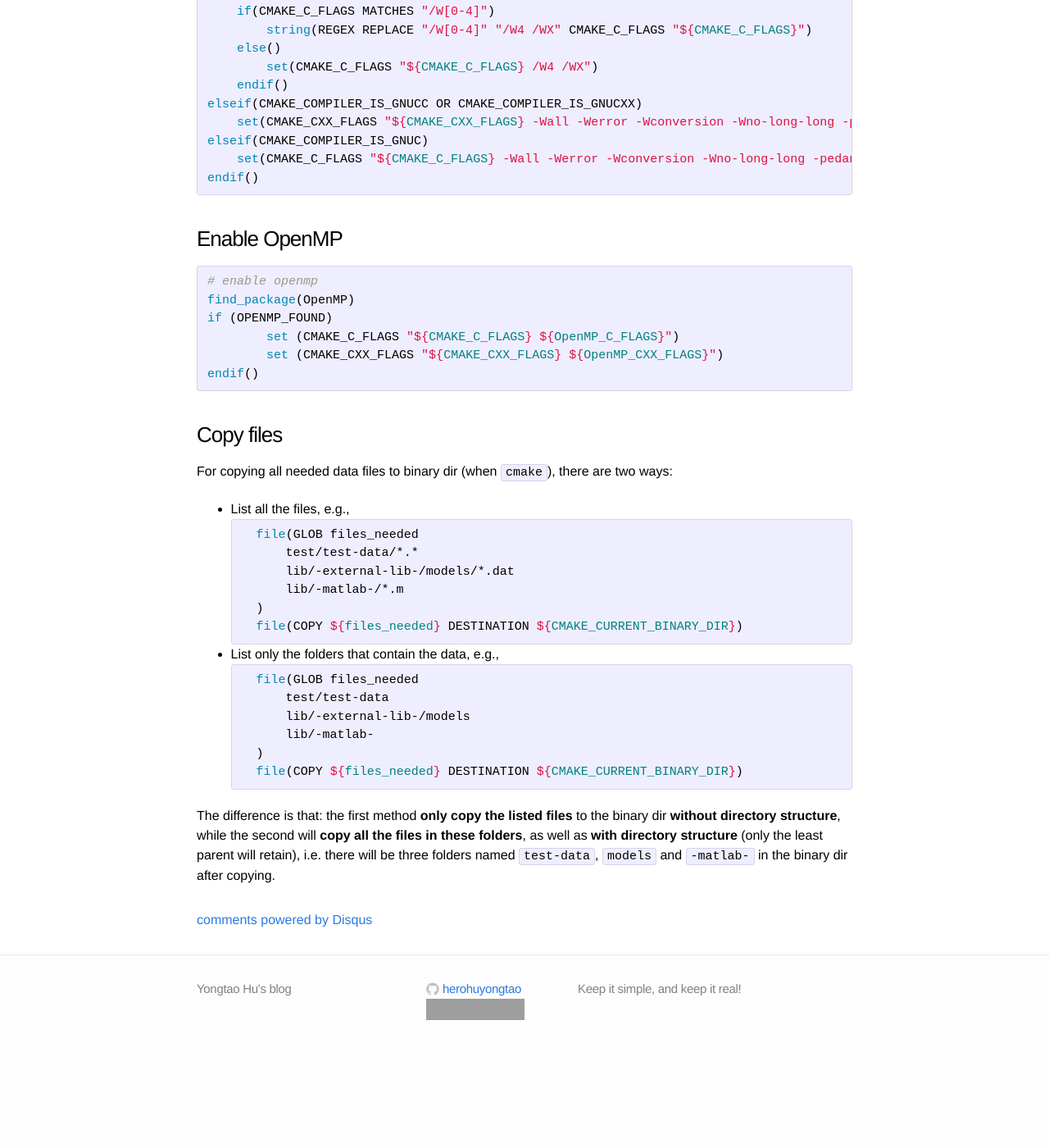
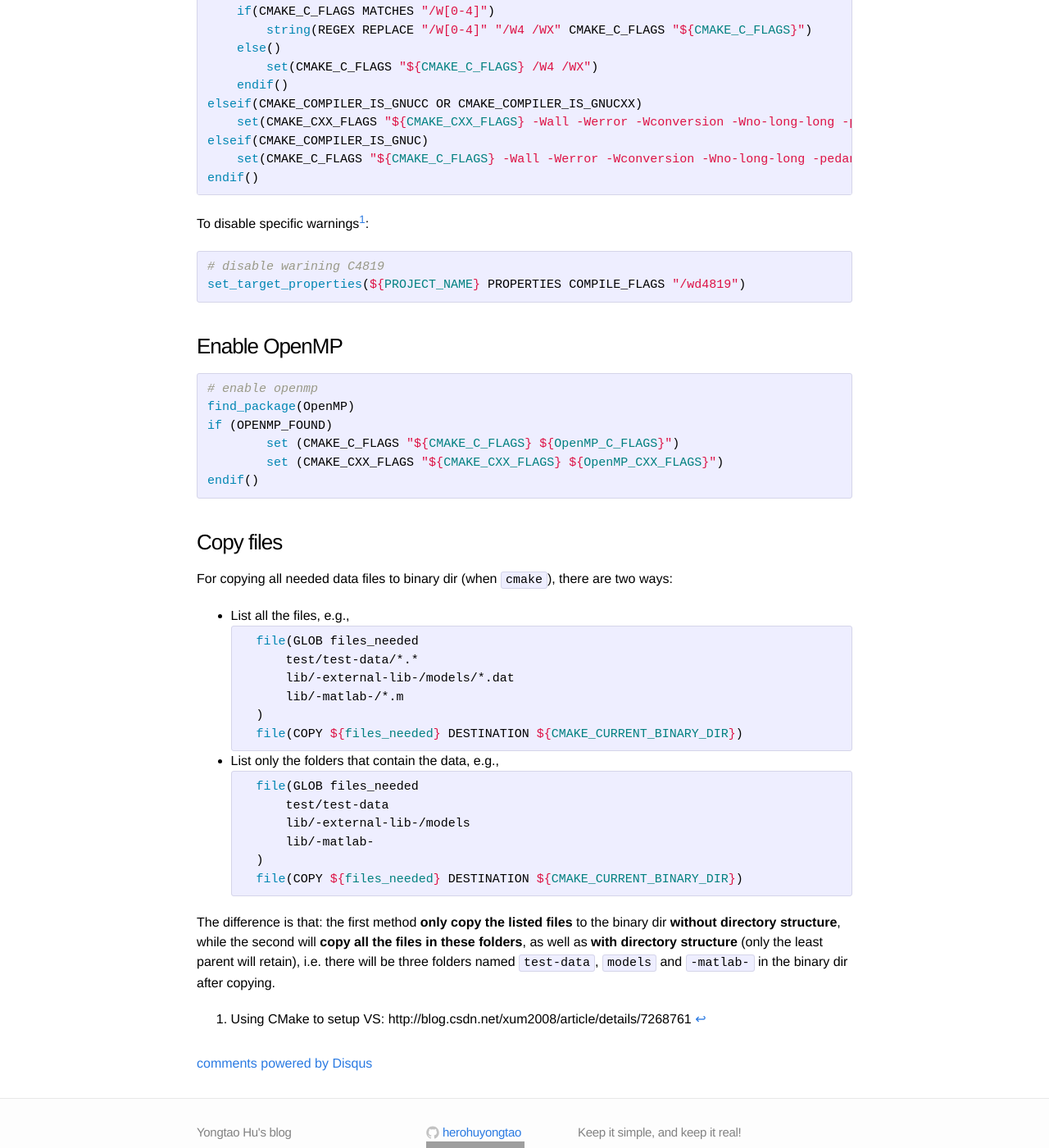
Before and after one commit to blog-ythu/blog-ythu.github.io, a Jekyll site: the page built from _posts/2014-09-25-CMake-sumup.md, in a window 1280 px wide and 1400 px high, scrolled down 2903 px. Shown: the whole window at 82% size. Built offline with Jekyll 4.4.1, drawn with Linux system fonts in a browser that asks for light colours; nearby versions of some CDN libraries; Markdown is read by kramdown in place of the engine named in the settings; comment, search, counter and statistics services are not loaded; before the commit the page ends 4199 px from its top, so only the background shows below that; grey boxes are pictures that could not be loaded.

Commit message:
update post: CMake sumup

````diff
--- a/_posts/2014-09-25-CMake-sumup.md
+++ b/_posts/2014-09-25-CMake-sumup.md
@@ -116,6 +116,13 @@ elseif(CMAKE_COMPILER_IS_GNUC)
 endif()
 ```
 
+To disable specific warnings[^1]:
+
+```cmake
+# disable warining C4819
+set_target_properties(${PROJECT_NAME} PROPERTIES COMPILE_FLAGS "/wd4819")
+```
+
 ### Enable OpenMP
 ```cmake
 # enable openmp
@@ -150,3 +157,5 @@ For copying all needed data files to binary dir (when `cmake`), there are two wa
 	```
 
 The difference is that: the first method **only copy the listed files** to the binary dir **without directory structure**, while the second will **copy all the files in these folders**, as well as **with directory structure** (only the least parent will retain), i.e. there will be three folders named `test-data`, `models` and `-matlab-` in the binary dir after copying.
+
+[^1]: Using CMake to setup VS: http://blog.csdn.net/xum2008/article/details/7268761
````
